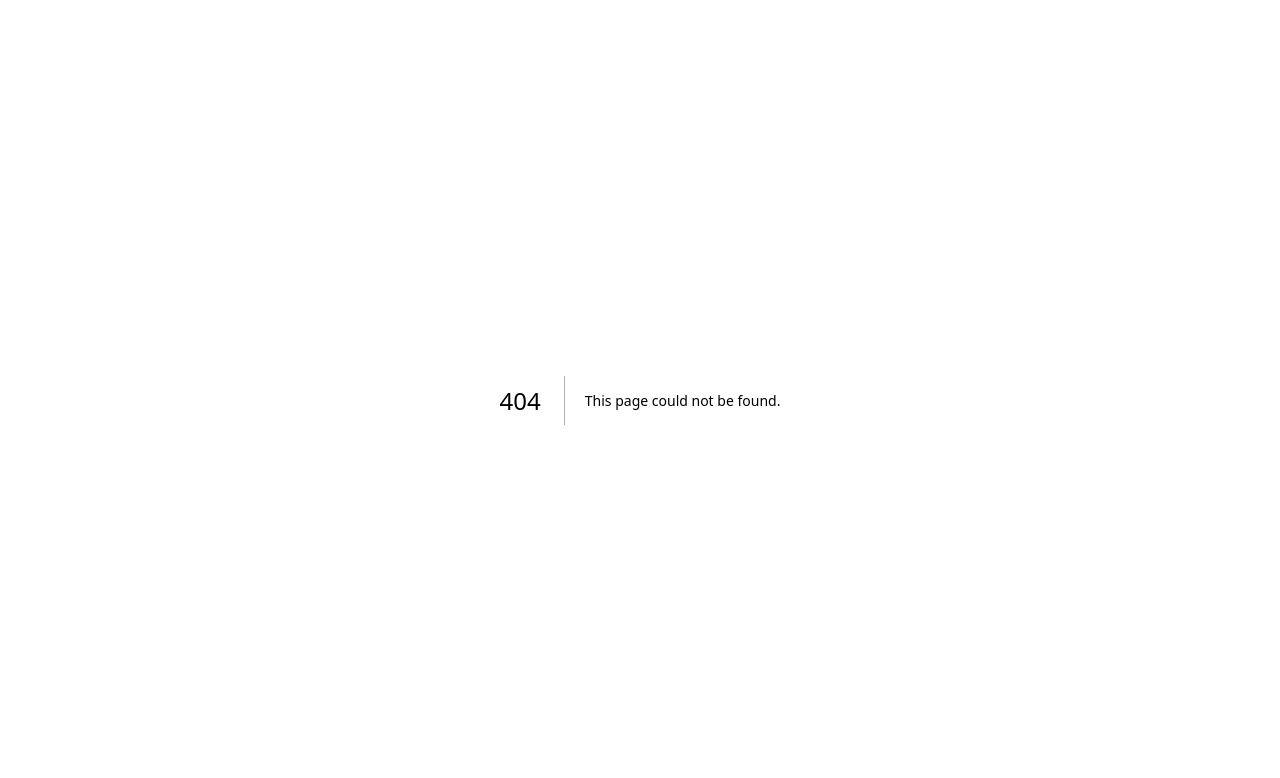
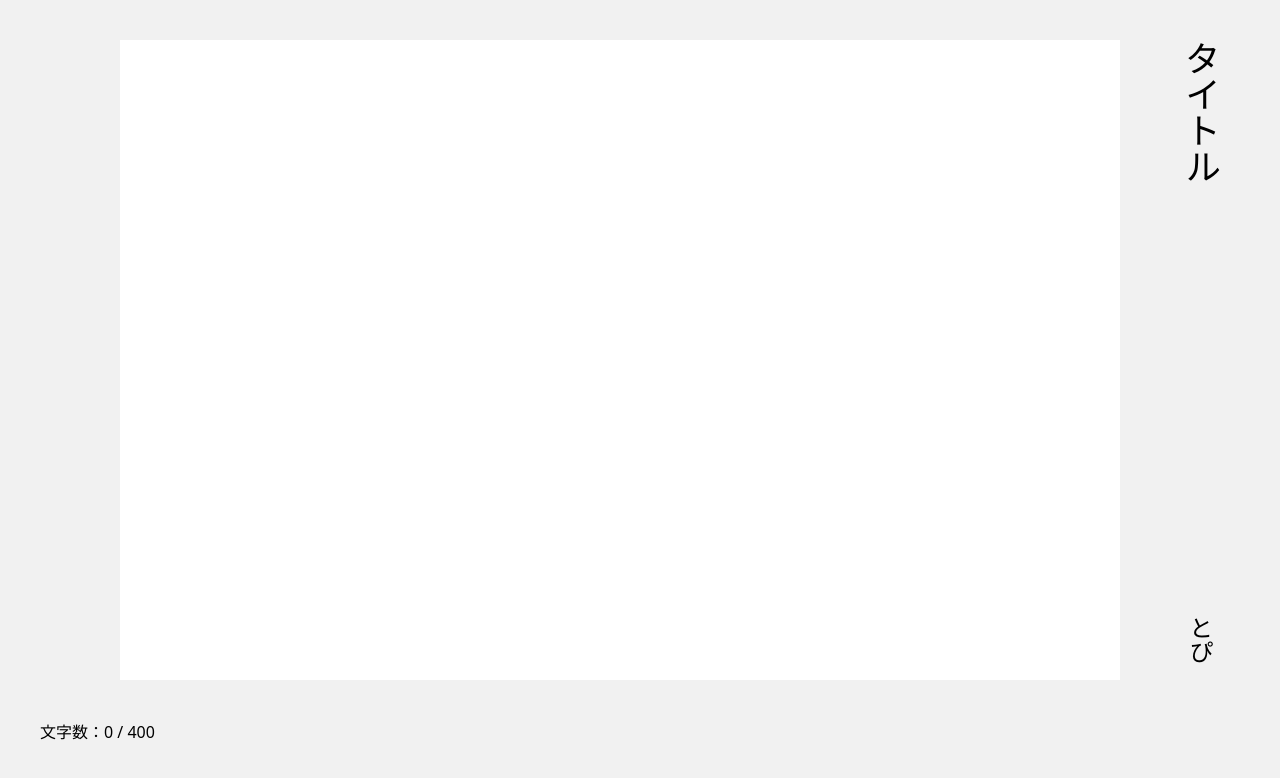
Before and after one commit to topi0247/KotonohaTsumugi, a Next.js app in the folder frontend/: page /write in a window 1280 px wide. Before the commit this address had no page. Shown: the top 778 px of the page. Built offline with nearby package versions, Linux system fonts and the light colour scheme.

Commit message:
執筆ページのフロントガワ作成

```diff
--- a/frontend/src/pages/_app.tsx
+++ b/frontend/src/pages/_app.tsx
@@ -2,5 +2,9 @@ import "@/styles/globals.css";
 import type { AppProps } from "next/app";
 
 export default function App({ Component, pageProps }: AppProps) {
-  return <Component {...pageProps} />;
+  return (
+    <main className="max-w-[1200px] h-screen m-auto">
+      <Component {...pageProps} />
+    </main>
+  );
 }
--- a/frontend/src/pages/index.tsx
+++ b/frontend/src/pages/index.tsx
@@ -1,3 +1,4 @@
+import Link from "next/link";
 import { useEffect, useState } from "react";
 
 type Task = {
@@ -24,6 +25,11 @@ export default function Home() {
           </li>
         ))}
       </ul>
+      <div className="text-center">
+        <Link href="write" className="text-2xl">
+          write
+        </Link>
+      </div>
     </main>
   );
 }
--- /dev/null
+++ b/frontend/src/pages/write/index.module.css
@@ -0,0 +1,29 @@
+.box {
+  margin: auto;
+  /* max-width: 500px;
+  height: 200px; */
+  border: 2px solid #008500;
+  background-color: #ffffff;
+  background-image: linear-gradient(
+      to right,
+      #ffffff,
+      #ffffff 10%,
+      #008500 11%,
+      #008500 12%,
+      transparent 13%,
+      transparent 87%,
+      #008500 88%,
+      #008500 89%,
+      #ffffff 90%,
+      #ffffff
+    ),
+    linear-gradient(
+      to bottom,
+      transparent,
+      transparent 97%,
+      #008500 98%,
+      #008500
+    );
+  background-position: right 2px top;
+  background-size: 60px 48px;
+}
--- /dev/null
+++ b/frontend/src/pages/write/index.tsx
@@ -0,0 +1,37 @@
+import { useEffect, useState } from "react";
+import styles from "./index.module.css";
+
+const Write = () => {
+  const [text, setText] = useState("");
+  const [textCount, setTextCount] = useState(0);
+
+  const handleChange = (e: React.ChangeEvent<HTMLTextAreaElement>) => {
+    const text = e.target.value;
+    setText(e.target.value);
+    setTextCount(text.length);
+  };
+
+  return (
+    <>
+      <div className="relative w-full ml-auto vertical-rl flex flex-col py-10">
+        <div className="text-4xl mx-2 flex justify-between items-center">
+          <h2>タイトル</h2>
+          <h3 className="m-4 text-2xl text-bold">とぴ</h3>
+        </div>
+        {/* <div className={styles.box}></div> */}
+        <div className="mx-10 w-[1000px] p-5 bg-white">
+          <textarea
+            className="resize-none leading-[calc(24px+25px)] h-[600px] focus:outline-none text-2xl tracking-widest px-3 overflow-hidden w-full break-all"
+            onChange={handleChange}
+            value={text}
+          />
+        </div>
+      </div>
+      <div>
+        <p>文字数：{textCount} / 400</p>
+      </div>
+    </>
+  );
+};
+
+export default Write;
--- a/frontend/tailwind.config.ts
+++ b/frontend/tailwind.config.ts
@@ -1,20 +1,27 @@
 import type { Config } from "tailwindcss";
-
+import plugin from "tailwindcss/plugin";
 const config: Config = {
   content: [
     "./src/pages/**/*.{js,ts,jsx,tsx,mdx}",
     "./src/components/**/*.{js,ts,jsx,tsx,mdx}",
     "./src/app/**/*.{js,ts,jsx,tsx,mdx}",
   ],
-  theme: {
-    extend: {
-      backgroundImage: {
-        "gradient-radial": "radial-gradient(var(--tw-gradient-stops))",
-        "gradient-conic":
-          "conic-gradient(from 180deg at 50% 50%, var(--tw-gradient-stops))",
-      },
-    },
-  },
-  plugins: [],
+  theme: {},
+  plugins: [
+    plugin(function ({ addUtilities }) {
+      const newUtilities = {
+        ".horizontal-tb": {
+          writingMode: "horizontal-tb",
+        },
+        ".vertical-rl": {
+          writingMode: "vertical-rl",
+        },
+        ".vertical-lr": {
+          writingMode: "vertical-lr",
+        },
+      };
+      addUtilities(newUtilities);
+    }),
+  ],
 };
 export default config;
```
